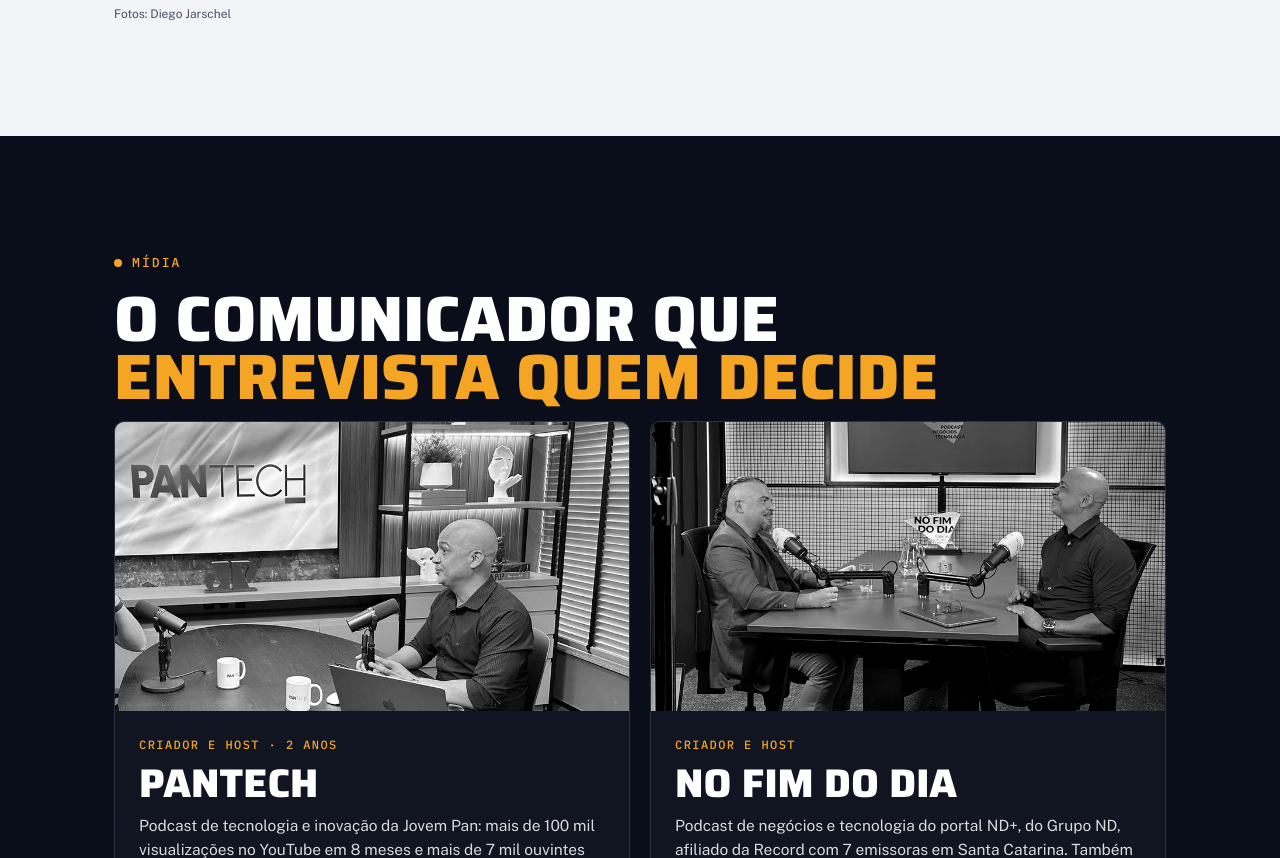
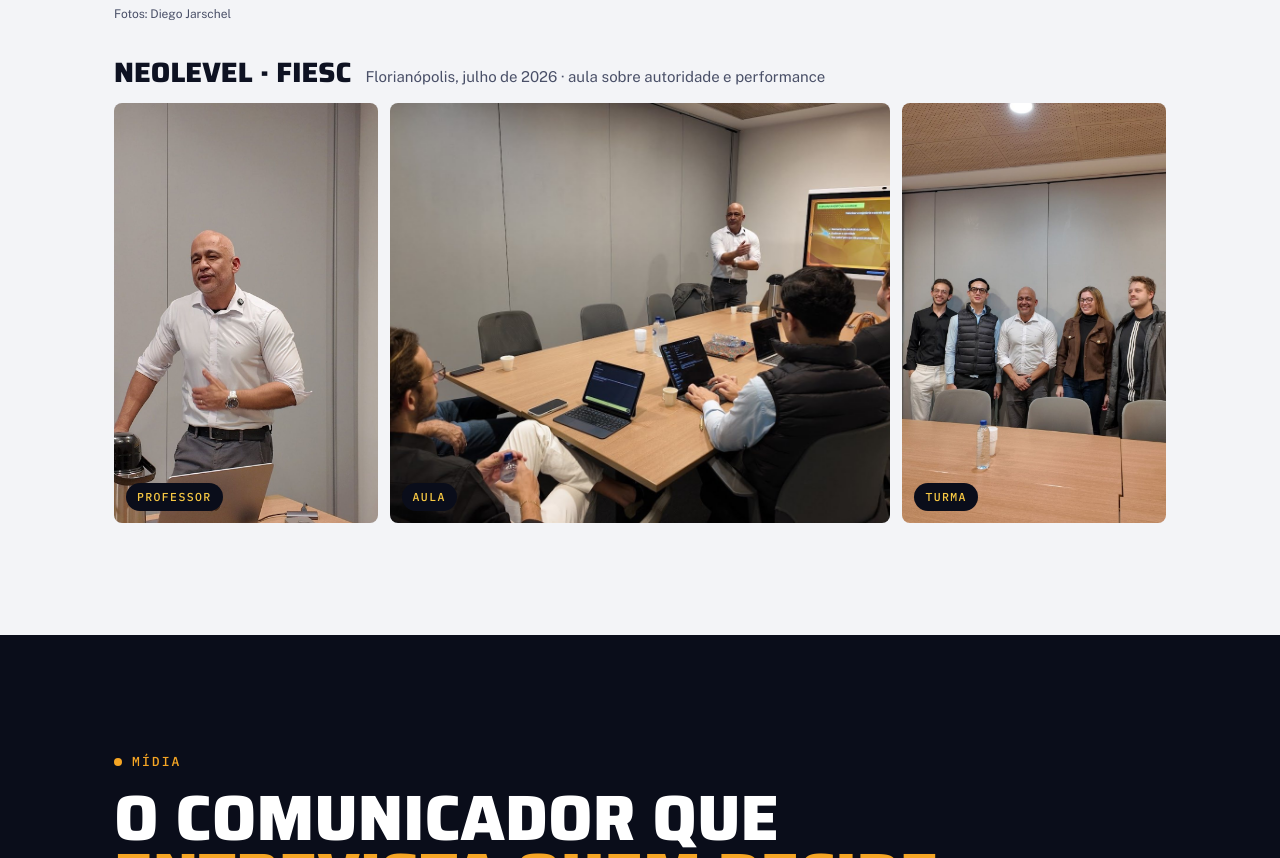
Before and after one commit to LitoAguiar/litoaguiar-site, a plain HTML site: page palestrante/index.html in a window 1280 px wide. Shown: the part 3942-4800 px from the top of the page. Drawn offline with nearby package versions, Linux system fonts and the light colour scheme.

Commit message:
NeoLevel FIESC (jul/2026): aula sobre autoridade e performance com fotos na página de palestrante e item nos palcos da home
Co-Authored-By: Claude Opus 5.5 <noreply@anthropic.com>
Claude-Session: https://claude.ai/code/session_011mnhbmiJLAG2cNUxp3kxRL

```diff
--- a/palestrante/index.html
+++ b/palestrante/index.html
@@ -308,6 +308,12 @@ footer a:hover{color:var(--signal)}
       <figure><img src="/img/eventos/indtech-palco-nfd.jpg" alt="Lito conduzindo o painel no palco do Conexão Indtech" loading="lazy" style="object-position:50% 52%"><figcaption>Condução do painel</figcaption></figure>
     </div>
     <p class="credito">Fotos: Diego Jarschel</p>
+    <div class="destaque"><b>NeoLevel · FIESC</b><span>Florianópolis, julho de 2026 · aula sobre autoridade e performance</span></div>
+    <div class="gal2">
+      <figure><img src="/img/eventos/neolevel-close.jpg" alt="Lito Aguiar explicando a tese de autoridade para a turma da NeoLevel" loading="lazy" style="object-position:50% 35%"><figcaption>Professor</figcaption></figure>
+      <figure><img src="/img/eventos/neolevel-aula.jpg" alt="Lito Aguiar dando aula sobre autoridade e performance na NeoLevel, da FIESC" loading="lazy" style="object-position:50% 50%"><figcaption>Aula</figcaption></figure>
+      <figure><img src="/img/eventos/neolevel-turma.jpg" alt="Lito Aguiar com a turma da NeoLevel na FIESC" loading="lazy" style="object-position:50% 45%"><figcaption>Turma</figcaption></figure>
+    </div>
   </div>
 </section>
 
```
Also changed, not shown: index.html (+1 -0 lines), img/eventos/neolevel-aula.jpg (added), img/eventos/neolevel-close.jpg (added), img/eventos/neolevel-turma.jpg (added).
